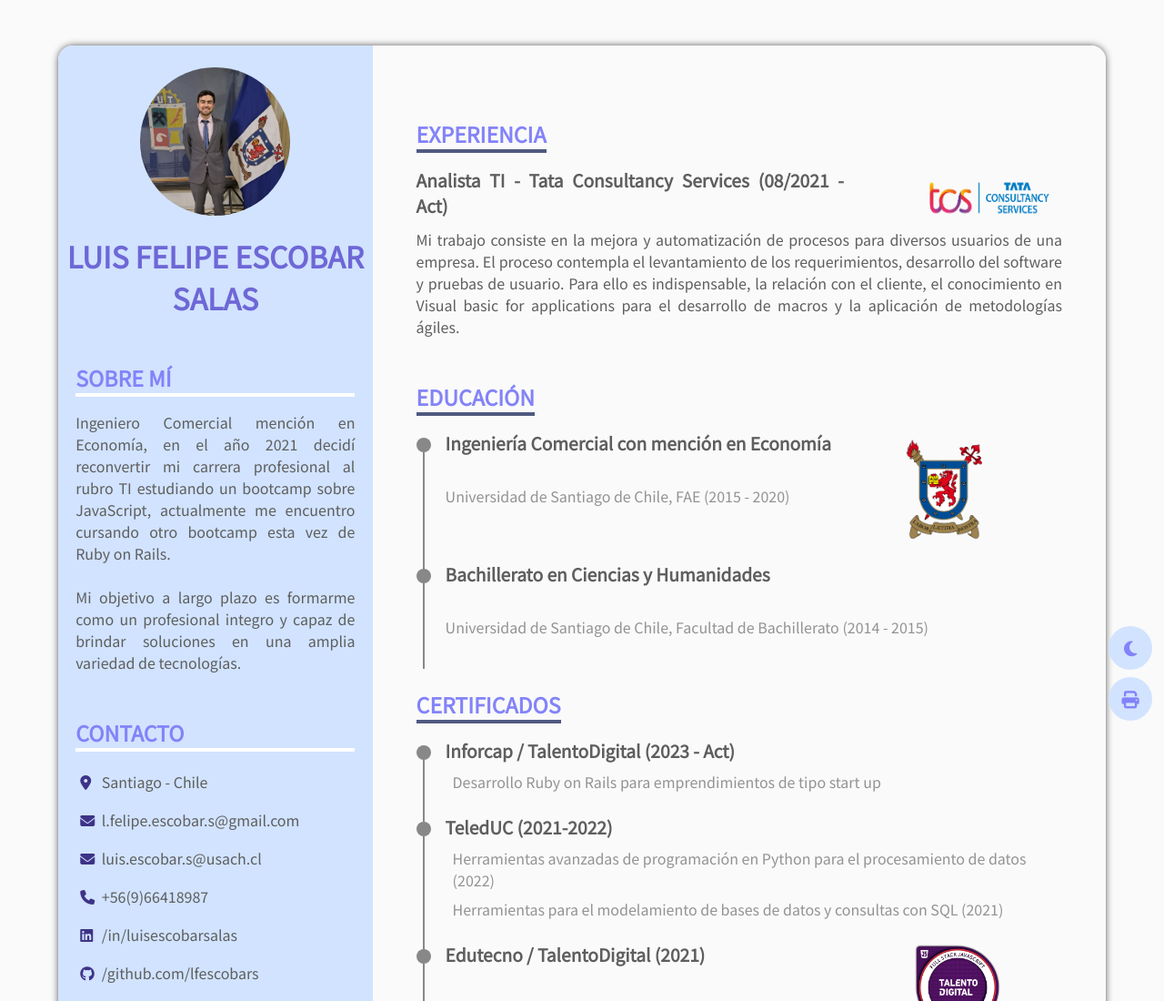
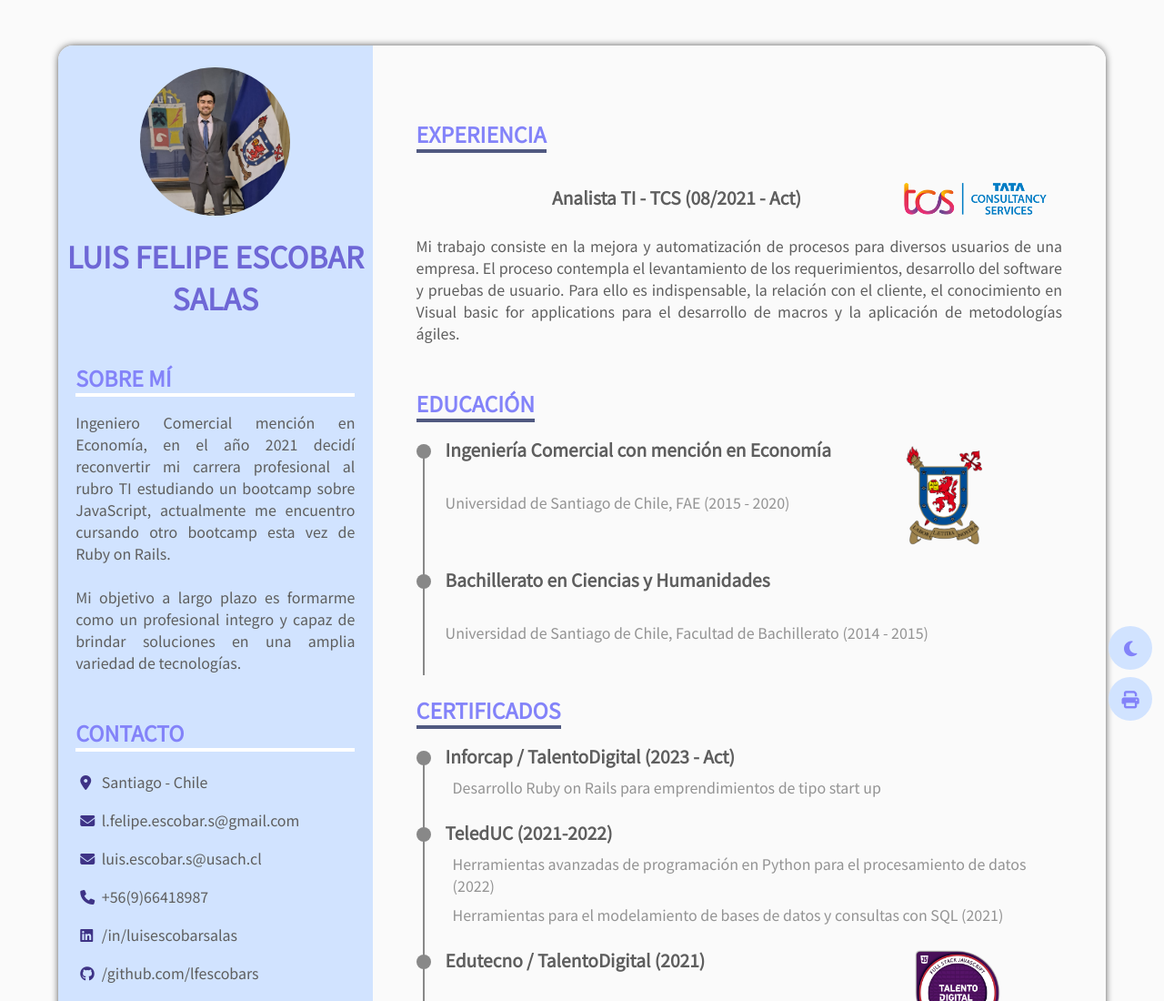
Before and after one commit to lfescobars/CV.github.io, a plain HTML site: page index.html in a window 1280 px wide. Shown: the top 1100 px of the page at 91% size. Drawn offline with Linux system fonts and the light colour scheme.

Commit message:
Decimo Commit, logo TCS

```diff
--- a/assets/css/styles.css
+++ b/assets/css/styles.css
@@ -515,6 +515,13 @@
       margin: var(--m-2);
     }
 
+    .logo_tcs{
+     margin-left: 0;
+    }
+    .contenedor_logo_tcs{
+      margin-left: 0;
+    }
+
   }
 
 .experiencia {
@@ -534,10 +541,17 @@
 
 .tcs_item {
   display: inline-flex;
-
+  justify-content: flex-end
 }
 
-.logo_tcs{
-  margin-left: 5em;
-  max-width: 10rem;
+.contenedor_logo_tcs{
+/* margin-left: 10em; */
+ text-align: end;
+ justify-content: flex-end
 }
+
+.certificate__title{
+  text-align: left;
+  margin-right: 5em;
+  margin-top: 1em;
+}
--- a/index.html
+++ b/index.html
@@ -138,14 +138,16 @@
           <div class="certificate__item">
             <div class="tcs_item">
             <h3 class="certificate__title">
-              Analista TI - Tata Consultancy Services (08/2021 - Act)
+              Analista TI - TCS (08/2021 - Act)
             </h3>
+            <div class="contenedor_logo_tcs">
             <img
             class="logo_tcs"
             src="assets/img/tata-consultancy-services-tcs-logo.png"
             alt=""
             display="center"
           />
+        </div>
           </div>
 
 
```
